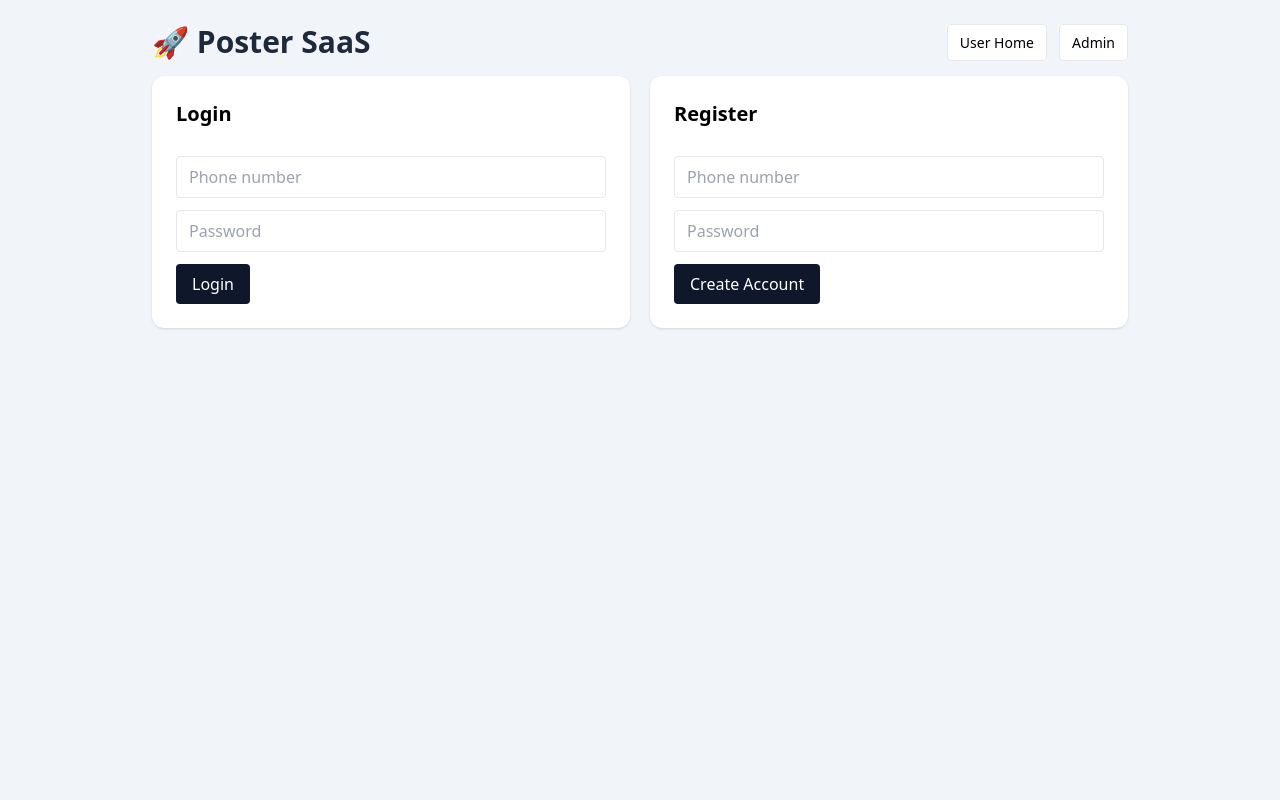
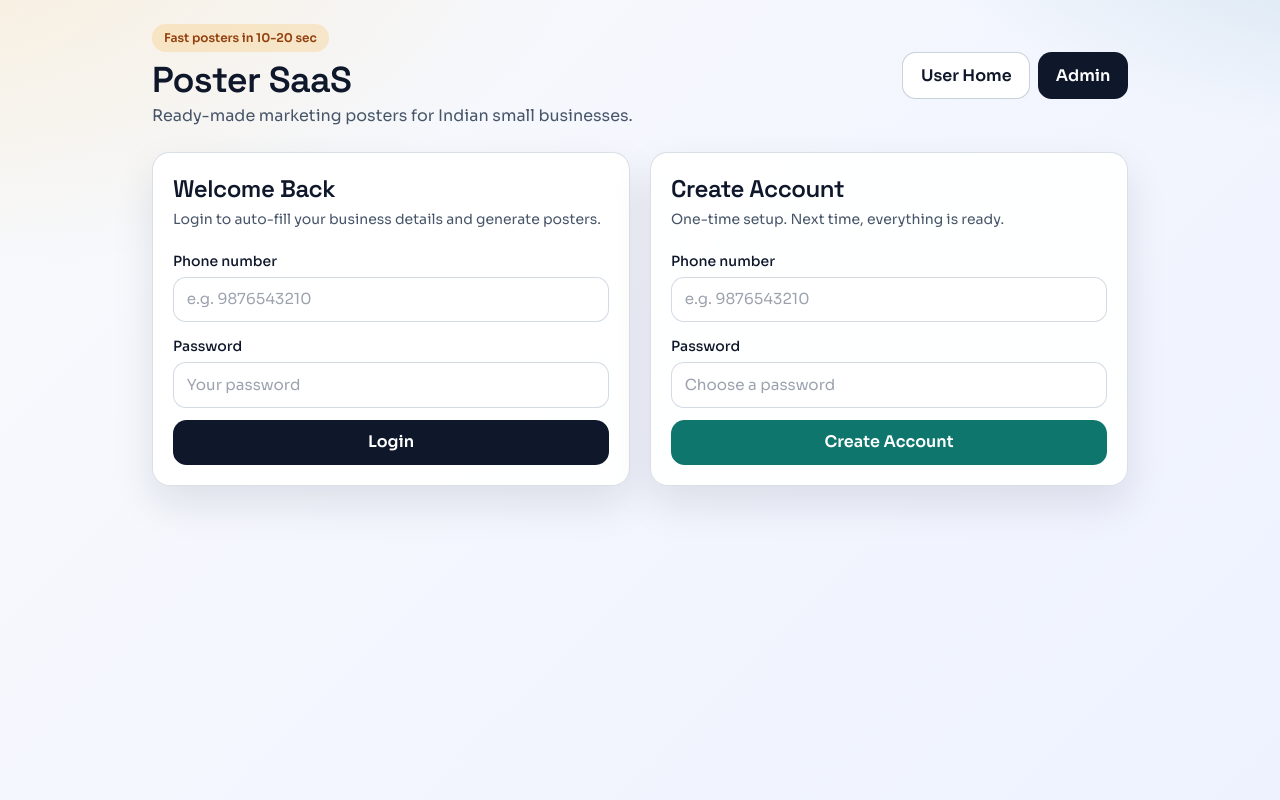
Before and after one commit to sidhardev/sx-posters, a PHP site: page / in a window 1280 px wide. Run offline with PHP 8.4, Linux system fonts and the light colour scheme; some libraries are stand-ins or nearby versions.

Commit message:
pushedd
Co-authored-by: Copilot <copilot@github.com>

```diff
--- a/app/auth.php
+++ b/app/auth.php
@@ -24,7 +24,7 @@ function is_user_logged_in(): bool
 function require_user(): void
 {
     if (!is_user_logged_in()) {
-        redirect_to('/');
+        redirect_to(url_for(''));
     }
 }
 
@@ -48,6 +48,6 @@ function is_admin_logged_in(): bool
 function require_admin(): void
 {
     if (!is_admin_logged_in()) {
-        redirect_to('/?page=admin-login');
+        redirect_to(url_for('?page=admin-login'));
     }
 }
--- a/app/db.php
+++ b/app/db.php
@@ -98,20 +98,44 @@ function seed_admin_user(PDO $pdo): void
 {
     $adminPhone = env_value('ADMIN_SEED_PHONE', '');
     $adminPassword = env_value('ADMIN_SEED_PASSWORD', '');
+    if ($adminPhone === '') {
+        $adminPhone = env_value('ADMIN_LOGIN_PHONE', '');
+    }
+    if ($adminPassword === '') {
+        $adminPassword = env_value('ADMIN_PASSWORD', '');
+    }
 
     if ($adminPhone === '' || $adminPassword === '') {
         return;
     }
 
-    $stmt = $pdo->prepare('SELECT id, role FROM users WHERE phone = :phone LIMIT 1');
+    $stmt = $pdo->prepare('SELECT id, role, password FROM users WHERE phone = :phone LIMIT 1');
     $stmt->execute([':phone' => $adminPhone]);
     $existing = $stmt->fetch();
 
     if ($existing) {
+        $needsUpdate = false;
         if (($existing['role'] ?? '') !== 'admin') {
-            $update = $pdo->prepare('UPDATE users SET role = :role WHERE id = :id');
+            $needsUpdate = true;
+        }
+
+        $storedPassword = (string)($existing['password'] ?? '');
+        $hashInfo = password_get_info($adminPassword);
+        $envIsHash = ($hashInfo['algo'] ?? 0) !== 0;
+        $passwordMatches = $envIsHash
+            ? hash_equals($adminPassword, $storedPassword)
+            : password_verify($adminPassword, $storedPassword);
+
+        if (!$passwordMatches) {
+            $needsUpdate = true;
+            $storedPassword = $envIsHash ? $adminPassword : password_hash($adminPassword, PASSWORD_DEFAULT);
+        }
+
+        if ($needsUpdate) {
+            $update = $pdo->prepare('UPDATE users SET role = :role, password = :password WHERE id = :id');
             $update->execute([
                 ':role' => 'admin',
+                ':password' => $storedPassword,
                 ':id' => $existing['id'],
             ]);
         }
--- a/app/views/layout.php
+++ b/app/views/layout.php
@@ -4,15 +4,124 @@
     <meta charset="utf-8" />
     <meta name="viewport" content="width=device-width, initial-scale=1" />
     <title><?= e($pageTitle ?? 'Poster SaaS') ?></title>
+    <link rel="preconnect" href="https://fonts.googleapis.com" />
+    <link rel="preconnect" href="https://fonts.gstatic.com" crossorigin />
+    <link href="https://fonts.googleapis.com/css2?family=Sora:wght@300;400;500;600;700&family=Space+Grotesk:wght@400;500;600;700&display=swap" rel="stylesheet" />
     <script src="https://cdn.tailwindcss.com"></script>
+    <style>
+        :root {
+            --ink: #0f172a;
+            --muted: #475569;
+            --accent: #0f766e;
+            --accent-2: #f59e0b;
+            --card: rgba(255, 255, 255, 0.92);
+            --ring: rgba(15, 118, 110, 0.18);
+        }
+
+        body {
+            font-family: 'Sora', system-ui, -apple-system, BlinkMacSystemFont, 'Segoe UI', sans-serif;
+            color: var(--ink);
+            background:
+                radial-gradient(1200px 600px at -10% -10%, rgba(245, 158, 11, 0.15), transparent 60%),
+                radial-gradient(900px 500px at 110% -20%, rgba(14, 116, 144, 0.18), transparent 60%),
+                linear-gradient(135deg, #f8fafc 0%, #eef2ff 100%);
+        }
+
+        h1, h2, h3 {
+            font-family: 'Space Grotesk', system-ui, -apple-system, BlinkMacSystemFont, 'Segoe UI', sans-serif;
+            letter-spacing: -0.02em;
+        }
+
+        .card {
+            background: var(--card);
+            border: 1px solid rgba(148, 163, 184, 0.35);
+            border-radius: 1.1rem;
+            box-shadow: 0 18px 40px rgba(15, 23, 42, 0.1);
+            padding: 1.25rem;
+            backdrop-filter: blur(10px);
+        }
+
+        .input {
+            width: 100%;
+            border-radius: 0.8rem;
+            border: 1px solid rgba(148, 163, 184, 0.4);
+            background: #fff;
+            padding: 0.65rem 0.8rem;
+            font-size: 0.95rem;
+            transition: border-color 0.2s ease, box-shadow 0.2s ease;
+        }
+
+        .input:focus {
+            outline: none;
+            border-color: var(--accent);
+            box-shadow: 0 0 0 4px var(--ring);
+        }
+
+        .btn {
+            display: inline-flex;
+            align-items: center;
+            justify-content: center;
+            gap: 0.5rem;
+            border-radius: 0.85rem;
+            padding: 0.65rem 1.1rem;
+            font-weight: 600;
+            transition: transform 0.2s ease, box-shadow 0.2s ease;
+        }
+
+        .btn:hover {
+            transform: translateY(-1px);
+            box-shadow: 0 10px 18px rgba(15, 23, 42, 0.12);
+        }
+
+        .btn-primary {
+            background: var(--accent);
+            color: #fff;
+        }
+
+        .btn-dark {
+            background: #0f172a;
+            color: #fff;
+        }
+
+        .btn-outline {
+            background: #fff;
+            border: 1px solid rgba(148, 163, 184, 0.5);
+            color: var(--ink);
+        }
+
+        .badge {
+            display: inline-flex;
+            align-items: center;
+            gap: 0.4rem;
+            background: rgba(245, 158, 11, 0.18);
+            color: #92400e;
+            border-radius: 999px;
+            padding: 0.3rem 0.75rem;
+            font-size: 0.75rem;
+            font-weight: 600;
+        }
+
+        .fade-in {
+            animation: fadeIn 0.6s ease both;
+        }
+
+        @keyframes fadeIn {
+            from { opacity: 0; transform: translateY(12px); }
+            to { opacity: 1; transform: translateY(0); }
+        }
+    </style>
 </head>
-<body class="bg-slate-100 min-h-screen">
+<body class="min-h-screen">
 <div class="max-w-5xl mx-auto p-4 sm:p-6">
-    <div class="flex items-center justify-between mb-4">
-        <h1 class="text-2xl sm:text-3xl font-bold text-slate-800">🚀 Poster SaaS</h1>
-        <div class="space-x-2">
-            <a href="<?= e(url_for('')) ?>" class="px-3 py-2 bg-white rounded border text-sm">User Home</a>
-            <a href="<?= e(url_for('?page=admin-login')) ?>" class="px-3 py-2 bg-white rounded border text-sm">Admin</a>
+    <div class="flex flex-col gap-3 sm:flex-row sm:items-center sm:justify-between mb-6">
+        <div>
+            <span class="badge">Fast posters in 10-20 sec</span>
+            <h1 class="text-3xl sm:text-4xl font-semibold mt-2">Poster SaaS</h1>
+            <p class="text-sm sm:text-base text-slate-600 mt-1">Ready-made marketing posters for Indian small businesses.</p>
+        </div>
+        <div class="flex flex-wrap gap-2">
+            <a href="<?= e(url_for('')) ?>" class="btn btn-outline">User Home</a>
+            <a href="<?= e(url_for('?page=admin-login')) ?>" class="btn btn-dark">Admin</a>
         </div>
     </div>
 
--- a/app/views/pages/home.php
+++ b/app/views/pages/home.php
@@ -1,40 +1,66 @@
 <?php if (!$isUser): ?>
-    <div class="grid md:grid-cols-2 gap-5">
-        <section class="bg-white rounded-xl shadow p-4 sm:p-6">
-            <h2 class="text-xl font-semibold">Login</h2>
-            <form method="post" action="<?= e(url_for('?action=login')) ?>" class="mt-4 space-y-3">
+    <div class="grid lg:grid-cols-2 gap-5">
+        <section class="card fade-in">
+            <h2 class="text-2xl font-semibold">Welcome Back</h2>
+            <p class="text-sm text-slate-600 mt-1">Login to auto-fill your business details and generate posters.</p>
+            <form method="post" action="<?= e(url_for('?action=login')) ?>" class="mt-5 space-y-3">
                 <input type="hidden" name="csrf_token" value="<?= e(csrf_token()) ?>" />
-                <input name="phone" required placeholder="Phone number" class="w-full border rounded px-3 py-2" />
-                <input type="password" name="password" required placeholder="Password" class="w-full border rounded px-3 py-2" />
-                <button class="w-full sm:w-auto px-4 py-2 bg-slate-900 text-white rounded">Login</button>
+                <div>
+                    <label class="text-sm font-medium">Phone number</label>
+                    <input name="phone" required placeholder="e.g. 9876543210" class="input mt-1" />
+                </div>
+                <div>
+                    <label class="text-sm font-medium">Password</label>
+                    <input type="password" name="password" required placeholder="Your password" class="input mt-1" />
+                </div>
+                <button class="btn btn-dark w-full">Login</button>
             </form>
         </section>
 
-        <section class="bg-white rounded-xl shadow p-4 sm:p-6">
-            <h2 class="text-xl font-semibold">Register</h2>
-            <form method="post" action="<?= e(url_for('?action=register')) ?>" class="mt-4 space-y-3">
+        <section class="card fade-in" style="animation-delay:0.05s;">
+            <h2 class="text-2xl font-semibold">Create Account</h2>
+            <p class="text-sm text-slate-600 mt-1">One-time setup. Next time, everything is ready.</p>
+            <form method="post" action="<?= e(url_for('?action=register')) ?>" class="mt-5 space-y-3">
                 <input type="hidden" name="csrf_token" value="<?= e(csrf_token()) ?>" />
-                <input name="phone" required placeholder="Phone number" class="w-full border rounded px-3 py-2" />
-                <input type="password" name="password" required placeholder="Password" class="w-full border rounded px-3 py-2" />
-                <button class="w-full sm:w-auto px-4 py-2 bg-slate-900 text-white rounded">Create Account</button>
+                <div>
+                    <label class="text-sm font-medium">Phone number</label>
+                    <input name="phone" required placeholder="e.g. 9876543210" class="input mt-1" />
+                </div>
+                <div>
+                    <label class="text-sm font-medium">Password</label>
+                    <input type="password" name="password" required placeholder="Choose a password" class="input mt-1" />
+                </div>
+                <button class="btn btn-primary w-full">Create Account</button>
             </form>
         </section>
     </div>
 <?php else: ?>
-    <section class="bg-white rounded-xl shadow p-4 sm:p-6 mb-5">
+    <section class="card fade-in mb-5">
         <div class="flex items-center justify-between">
             <h2 class="text-xl font-semibold">Business Details</h2>
             <a href="<?= e(url_for('?action=logout')) ?>" class="text-sm text-red-600">Logout</a>
         </div>
 
-        <form method="post" action="<?= e(url_for('?action=save-profile')) ?>" enctype="multipart/form-data" class="grid md:grid-cols-2 gap-3 mt-4">
+        <form method="post" action="<?= e(url_for('?action=save-profile')) ?>" enctype="multipart/form-data" class="grid md:grid-cols-2 gap-4 mt-4">
             <input type="hidden" name="csrf_token" value="<?= e(csrf_token()) ?>" />
-            <input name="business_name" required placeholder="Business Name" value="<?= e($profile['business_name'] ?? '') ?>" class="border rounded px-3 py-2" />
-            <input name="business_type" required placeholder="Business Type" value="<?= e($profile['business_type'] ?? '') ?>" class="border rounded px-3 py-2" />
-            <input name="phone" required placeholder="Business Phone" value="<?= e($profile['phone'] ?? '') ?>" class="border rounded px-3 py-2" />
-            <input type="file" name="logo" accept="image/png,image/jpeg,image/webp" class="text-sm" />
+            <div>
+                <label class="text-sm font-medium">Business name</label>
+                <input name="business_name" required placeholder="Sharma Kirana" value="<?= e($profile['business_name'] ?? '') ?>" class="input mt-1" />
+            </div>
+            <div>
+                <label class="text-sm font-medium">Business type</label>
+                <input name="business_type" required placeholder="Grocery / Salon / Clothing" value="<?= e($profile['business_type'] ?? '') ?>" class="input mt-1" />
+            </div>
+            <div>
+                <label class="text-sm font-medium">Business phone</label>
+                <input name="phone" required placeholder="9876543210" value="<?= e($profile['phone'] ?? '') ?>" class="input mt-1" />
+            </div>
+            <div>
+                <label class="text-sm font-medium">Logo (optional)</label>
+                <input type="file" name="logo" accept="image/png,image/jpeg,image/webp" class="mt-2 text-sm" />
+            </div>
             <div class="md:col-span-2">
-                <button class="w-full sm:w-auto px-4 py-2 bg-slate-900 text-white rounded">Save Profile</button>
+                <button class="btn btn-dark w-full sm:w-auto">Save Profile</button>
             </div>
         </form>
 
@@ -46,13 +72,13 @@
         <?php endif; ?>
     </section>
 
-    <section class="bg-white rounded-xl shadow p-4 sm:p-6 mb-5">
+    <section class="card fade-in mb-5" style="animation-delay:0.04s;">
         <h2 class="text-xl font-semibold mb-3">Select Template & Generate</h2>
-            <form method="post" action="<?= e(url_for('?action=generate-poster')) ?>" class="space-y-4">
+        <form method="post" action="<?= e(url_for('?action=generate-poster')) ?>" class="space-y-4">
             <input type="hidden" name="csrf_token" value="<?= e(csrf_token()) ?>" />
             <div class="grid sm:grid-cols-2 lg:grid-cols-3 gap-3">
                 <?php foreach ($templates as $tpl): ?>
-                    <label class="block border rounded-lg p-2 cursor-pointer">
+                    <label class="block border border-slate-200 rounded-xl p-2 cursor-pointer hover:border-slate-300 transition">
                         <input type="radio" name="template_id" value="<?= (int)$tpl['id'] ?>" class="mb-2" required />
                         <img src="<?= e(url_for((string)$tpl['preview_image'])) ?>" alt="preview" class="w-full h-36 object-cover rounded" />
                         <p class="font-medium mt-2"><?= e((string)$tpl['name']) ?></p>
@@ -64,7 +90,7 @@
             <?php if (count($templates) === 0): ?>
                 <p class="text-sm text-slate-500">No templates yet. Ask admin to add templates.</p>
             <?php else: ?>
-                <button class="w-full sm:w-auto px-4 py-2 bg-indigo-600 text-white rounded">Generate Poster</button>
+                <button class="btn btn-primary w-full sm:w-auto">Generate Poster</button>
             <?php endif; ?>
         </form>
     </section>
@@ -72,23 +98,23 @@
         <?php if (is_string($latestPoster) && $latestPoster !== '' && is_file(base_path($latestPoster))): ?>
         <?php $shareBaseUrl = rtrim((string)env_value('APP_URL', ''), '/'); ?>
         <?php $shareUrl = $shareBaseUrl !== '' ? $shareBaseUrl . '/' . ltrim($latestPoster, '/') : ''; ?>
-        <section class="bg-white rounded-xl shadow p-4 sm:p-6 mb-5">
+        <section class="card fade-in mb-5" style="animation-delay:0.06s;">
             <h2 class="text-xl font-semibold mb-3">Latest Poster</h2>
             <img src="<?= e(url_for($latestPoster)) ?>" alt="Generated poster" class="w-full max-w-md rounded border" />
             <div class="mt-3 flex flex-wrap gap-2">
-                <a href="<?= e(url_for($latestPoster)) ?>" download class="px-4 py-2 bg-green-600 text-white rounded">Download Image</a>
+                <a href="<?= e(url_for($latestPoster)) ?>" download class="btn btn-primary">Download Image</a>
                 <?php if ($shareUrl !== ''): ?>
-                    <a target="_blank" rel="noopener" href="https://wa.me/?text=<?= e(urlencode('Check this poster: ' . $shareUrl)) ?>" class="px-4 py-2 bg-emerald-500 text-white rounded">Share on WhatsApp</a>
+                    <a target="_blank" rel="noopener" href="https://wa.me/?text=<?= e(urlencode('Check this poster: ' . $shareUrl)) ?>" class="btn btn-outline">Share on WhatsApp</a>
                 <?php endif; ?>
             </div>
         </section>
     <?php endif; ?>
 
-    <section class="bg-white rounded-xl shadow p-4 sm:p-6">
+    <section class="card fade-in" style="animation-delay:0.08s;">
         <h2 class="text-xl font-semibold mb-3">Recent Posters</h2>
         <div class="grid grid-cols-2 md:grid-cols-4 gap-3">
             <?php foreach ($posters as $poster): ?>
-                <a href="<?= e(url_for((string)$poster['image_url'])) ?>" target="_blank" class="border rounded p-1">
+                <a href="<?= e(url_for((string)$poster['image_url'])) ?>" target="_blank" class="border border-slate-200 rounded-xl p-1">
                     <img src="<?= e(url_for((string)$poster['image_url'])) ?>" alt="poster" class="w-full h-28 object-cover rounded" />
                 </a>
             <?php endforeach; ?>
```
Also changed, not shown: app/views/pages/admin.php (+16 -15 lines), 1 other file.
